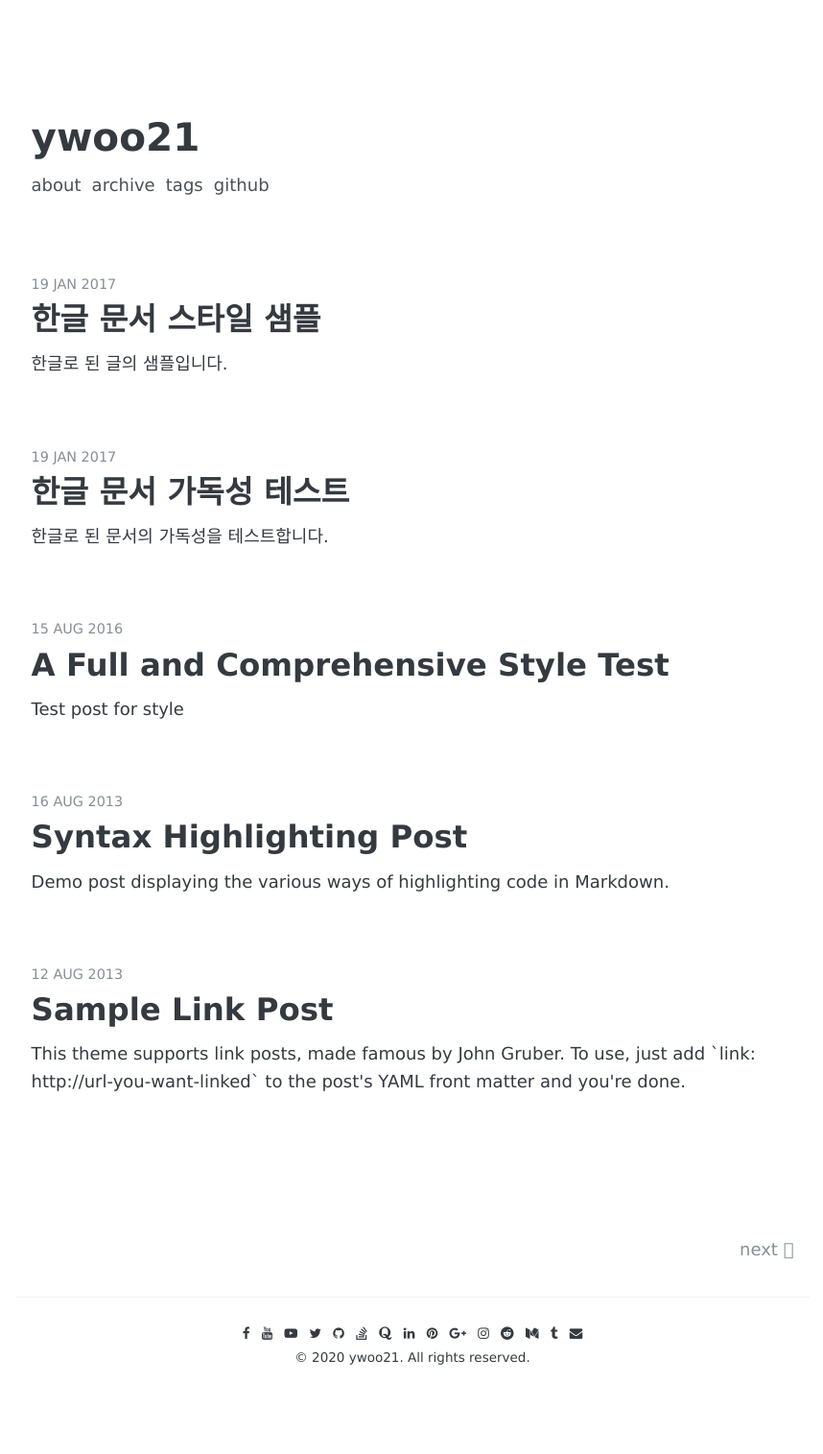
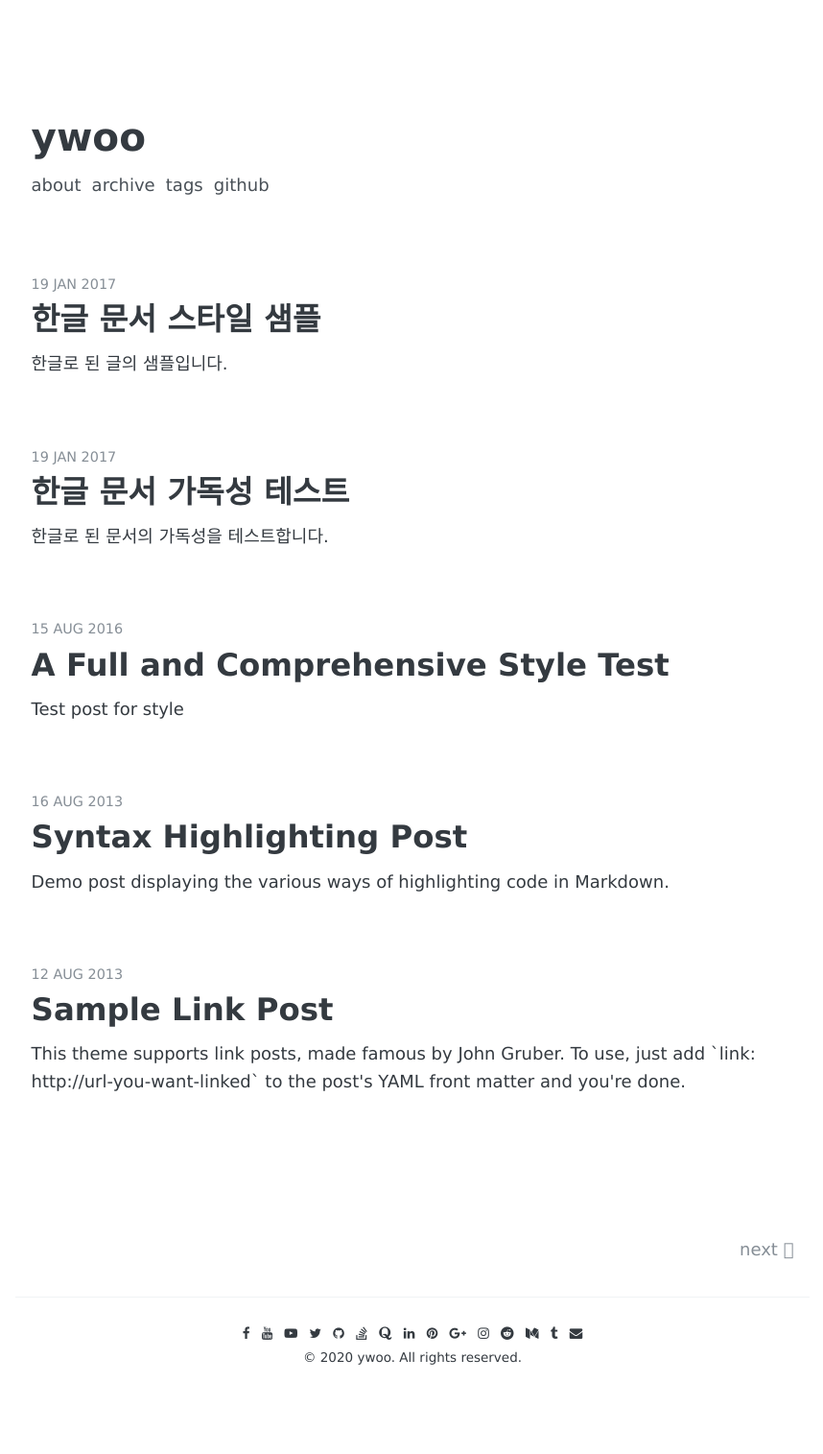
Before and after one commit to ywoo-park/ywoo21.github.io, a Jekyll site: the page built from index.html, in a window 1280 px wide. Shown: the whole page at 96% size, without its empty margins (210-1068 px from the left). Built offline with Jekyll 4.4.1, drawn with Linux system fonts in a browser that asks for light colours; some web fonts are replaced; the list of posts is cut into pages by our own code.

Commit message:
Update _config.yml

```diff
--- a/_config.yml
+++ b/_config.yml
@@ -3,7 +3,7 @@
 # # # # # # # # # # # # #
 
 # Basic
-name:               "ywoo21"
+name:               "ywoo"
 
 author:
   facebook:         your-id
@@ -24,7 +24,7 @@ author:
 
 copyright:
   year:             2020
-  name:             ywoo21
+  name:             ywoo
 
 # Google-analytics
 google-analytics:
@@ -32,10 +32,10 @@ google-analytics:
 
 # Disqus
 disqus:
-  id:               "ywoo21"
+  id:               "ywoo"
 
 # URL
-url:                "https://ywoo21.github.io" # the base hostname & protocol for your site
+url:                "https://ywoo.github.io" # the base hostname & protocol for your site
 # url:                "http://localhost:4000" # use this url when you develop
 baseurl:            "/" # the subpath of your site, e.g. /blog
 
```
